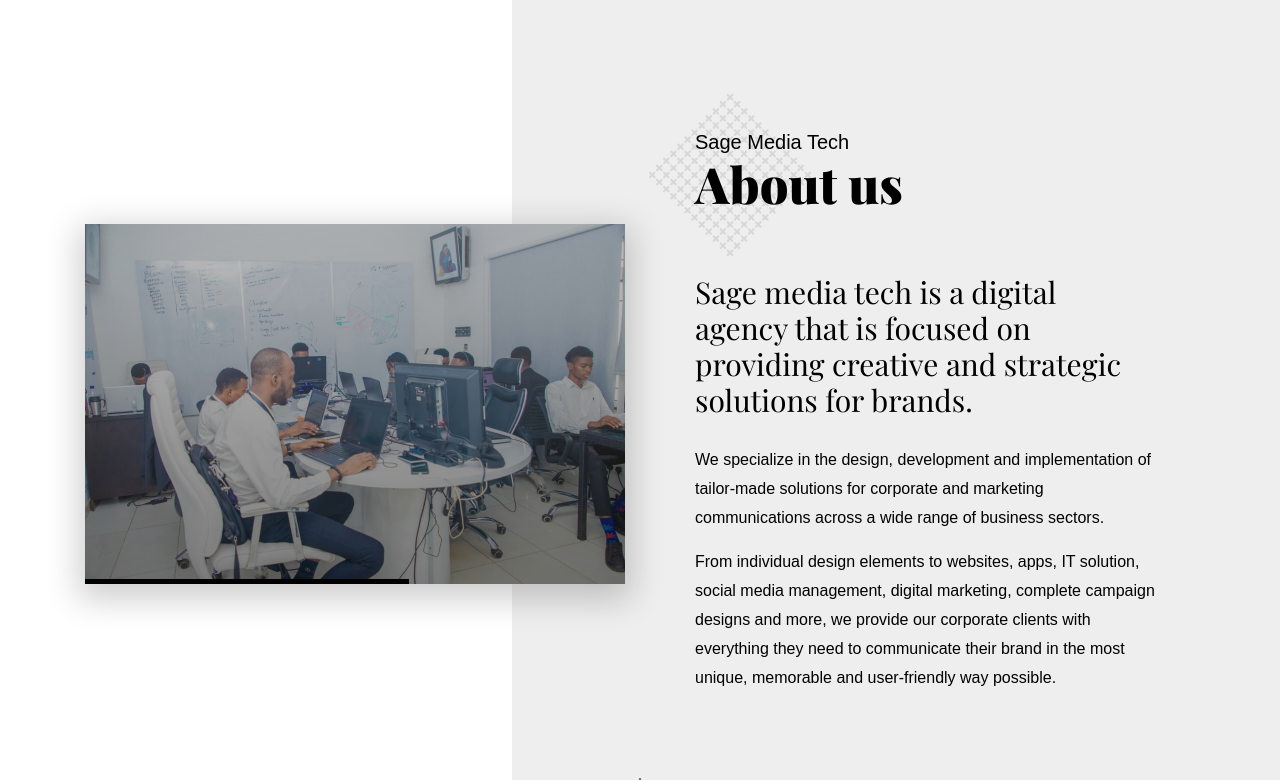
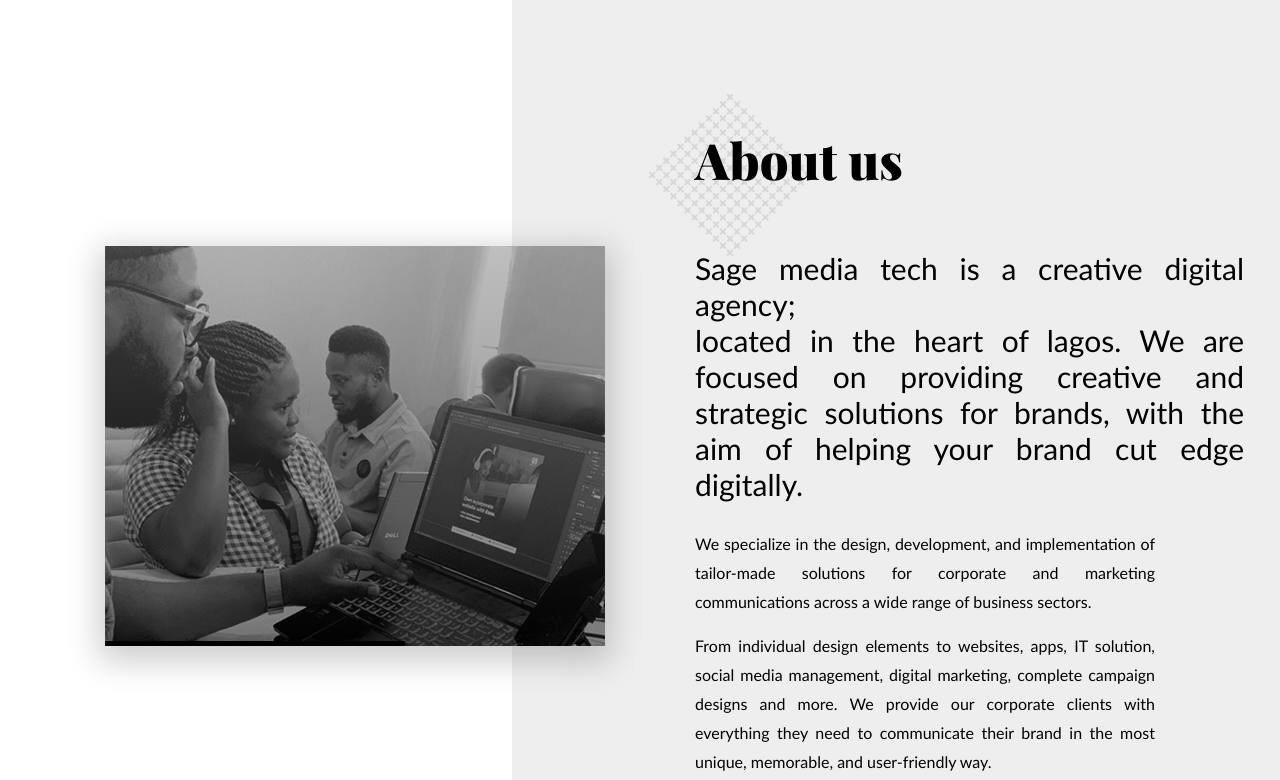
Before and after one commit to falope/sage, a website: page index.html in a window 1280 px wide. Shown: the part 820-1600 px from the top of the page. Drawn offline with nearby package versions, Linux system fonts and the light colour scheme; a web font is replaced by a local one.

Commit message:
new commit

```diff
--- a/assets/css/light.css
+++ b/assets/css/light.css
@@ -911,16 +911,20 @@
     color: #000;
     font-size: 16px;
     font-weight: 300;
+    font-family: 'calibri';
+    text-align: justify;
 }
 
 .about-text h4 {
-    font-family: 'Playfair Display', sans-serif;
+    font-family: 'calibri';
     letter-spacing: 2px;
     font-size: 30px;
     letter-spacing: 0px;
     font-weight: 400;
     color: #000;
     padding-bottom: 20px;
+    text-align: justify;
+    width:549px;
 }
 
 
--- a/index.html
+++ b/index.html
@@ -134,18 +134,18 @@
 
                     <div class="about-text">
                         <div class="title text-left">
-                            <h3>Sage Media Tech</h3>
+                            <!--<h3>Sage Media Tech</h3>-->
                             <h2>About us</h2>
                         </div>
                         <div class="about-inner mt-30">
-                            <h4>Sage media tech is a digital agency that is focused on providing creative and strategic solutions for brands.</h4>
-                            <p>We specialize in the design, development and implementation of tailor-made solutions for
+                            <h4>Sage media tech is a creative digital agency;<br>located in the heart of lagos.
+                                We are focused on providing creative and strategic solutions for brands, with the aim of helping your brand cut edge digitally.</h4>
+                            <p>We specialize in the design, development, and implementation of tailor-made solutions for
                                 corporate and marketing communications across a wide range of business sectors.</p>
-                            <p>From individual design elements to websites, apps, IT solution, social media management, digital marketing, complete campaign designs and more,
-                                we
-                                provide our corporate clients with everything they need to communicate their brand in
+                            <p>From individual design elements to websites, apps, IT solution, social media management, digital marketing, complete campaign designs and more.
+                            We provide our corporate clients with everything they need to communicate their brand in
                                 the
-                                most unique, memorable and user-friendly way possible.</p>
+                                most unique, memorable, and user-friendly way.</p>
                         </div>
 
 
@@ -155,7 +155,7 @@
                     <div class="about-img line-img">
                         <div class="about-first"></div>
                         <div class="about-overlay"></div>
-                        <img class="img-fluid" src="assets/img/about/2.jpg" alt="1">
+                        <img class="img-fluid" src="assets/img/about/2.png" alt="1">
                     </div>
 
                 </div>
@@ -266,7 +266,7 @@
                     <a href="project-detail-light.html">
                         <div class="project-content">
                             <div class="img-project">
-                                <img src="assets/img/portfolio/7.jpg" alt="">
+                                <img src="assets/img/portfolio/7.png" alt="">
                             </div>
                             <div class="detail-project">
                                 <p><span class="number">01</span> <span class="strip"></span> Web Development</p>
```
Also changed, not shown: assets/img/about/2.png (added), assets/img/about/21.jpg (renamed from assets/img/about/2.jpg), assets/img/portfolio/7.png (added), assets/img/portfolio/71.jpg (renamed from assets/img/portfolio/7.jpg), assets/img/portfolio/8.jpg, assets/img/portfolio/81.jpg (added).
